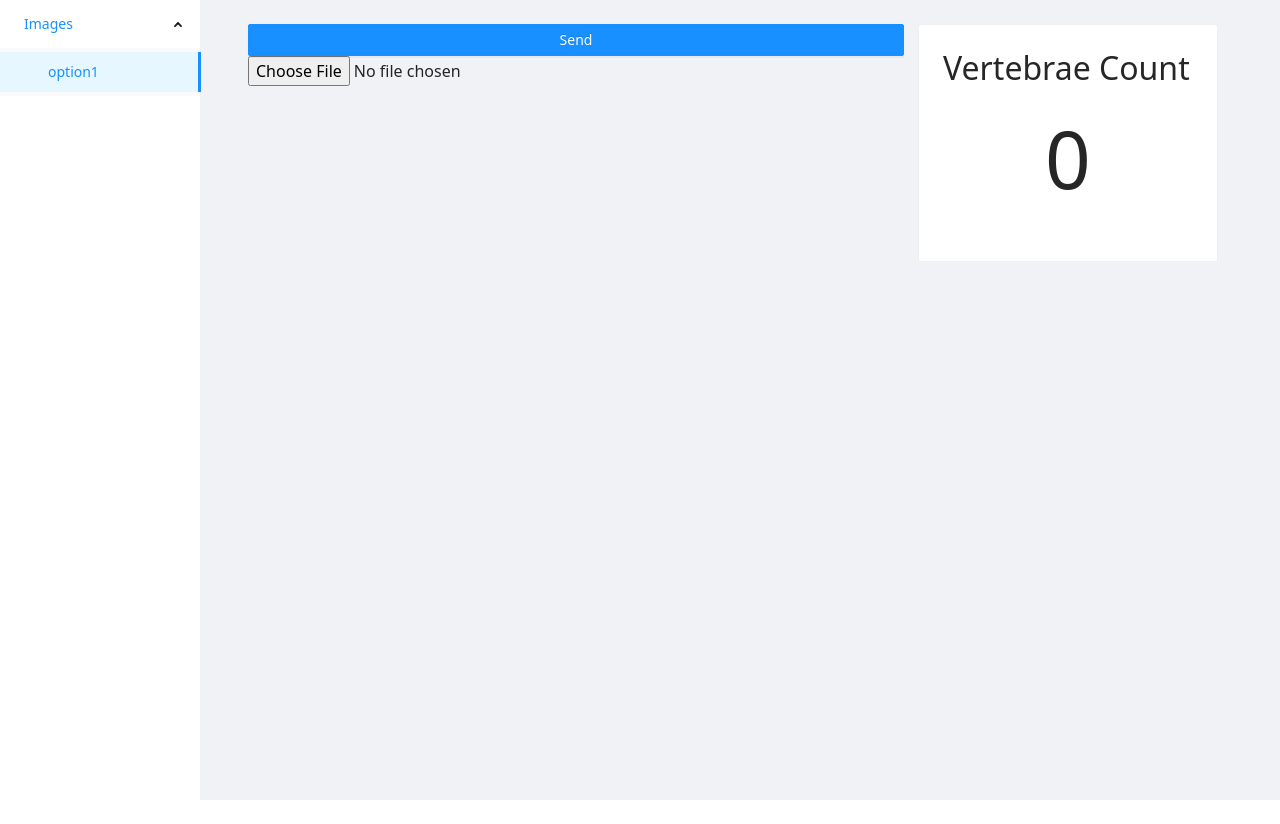
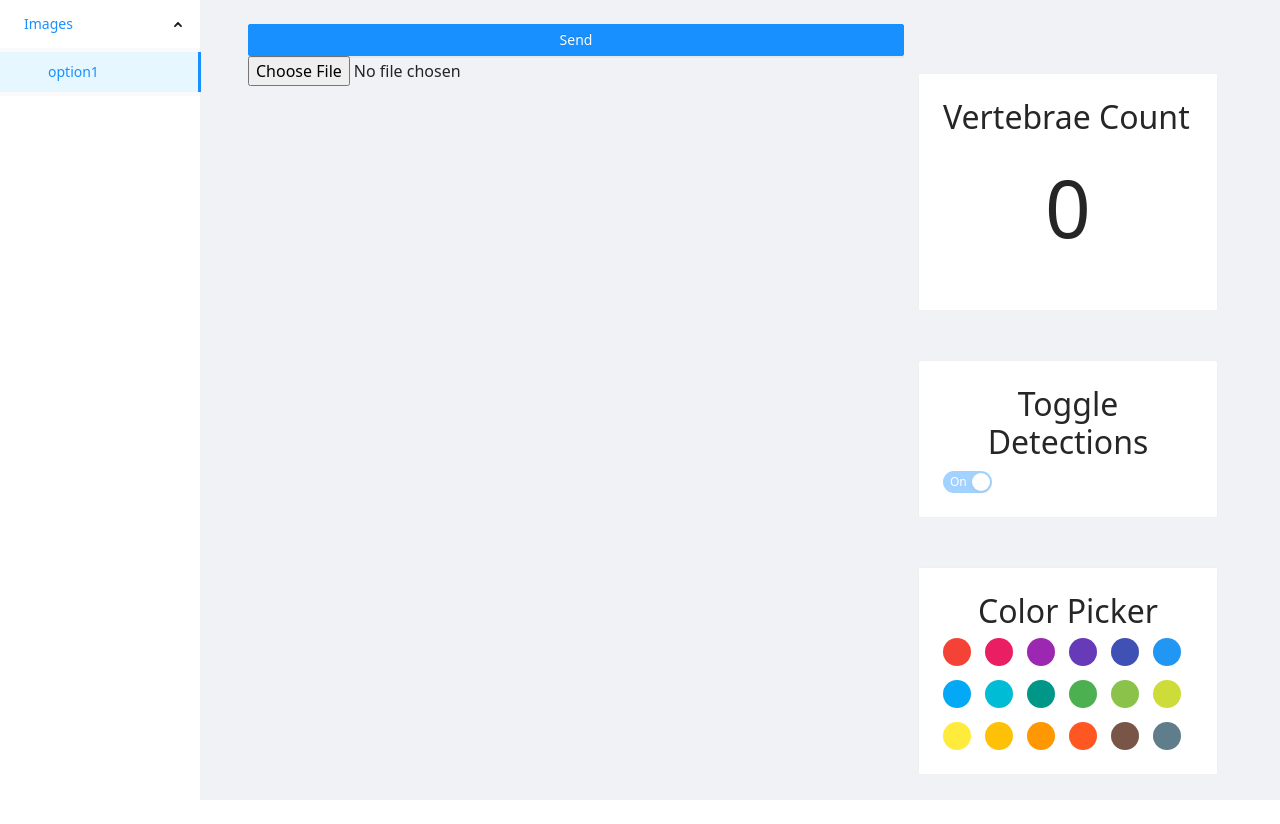
Before and after one commit to sayo-cvml/vertebrae-counter-fe, a React (Create React App) app: page / in a window 1280 px wide. Built offline with nearby package versions, Linux system fonts and the light colour scheme.

Commit message:
add toggle and color picker

```diff
--- a/package.json
+++ b/package.json
@@ -12,6 +12,7 @@
     "react": "^17.0.2",
     "react-bootstrap": "^2.0.0-beta.4",
     "react-bounding-box": "^0.5.21",
+    "react-color": "^2.19.3",
     "react-dom": "^17.0.2",
     "react-scripts": "4.0.3",
     "web-vitals": "^1.0.1"
--- a/src/imageDisplay.js
+++ b/src/imageDisplay.js
@@ -1,28 +1,29 @@
 import { useState, useEffect } from "react";
 import Boundingbox from "react-bounding-box";
 import client from "./Client";
-import { Menu, Layout, Spin, Button, Row, Col, Card } from "antd";
+import { Menu, Layout, Spin, Button, Row, Col, Card, Switch } from "antd";
 import "antd/dist/antd.css";
 import "bootstrap/dist/css/bootstrap.min.css";
-// import { DatePicker, Space } from "antd";
+import { CirclePicker } from "react-color";
+import boxOptions from "./options";
 
-// const { RangePicker } = DatePicker;
 const { SubMenu } = Menu;
-const { Header, Content, Sider } = Layout;
+const { Content, Sider } = Layout;
 
 const ImageDisplay = () => {
   const [image, setImage] = useState(null);
+  const [options, setOptions] = useState(boxOptions);
   const [selected, setSelected] = useState(false);
   const [imageObject, setImageObject] = useState();
   const [boxes, setBoxes] = useState([]);
+  const [display, setDisplay] = useState([]);
   const [loading, setLoading] = useState(false);
+  const [detected, setDetected] = useState(true);
 
   useEffect(() => {
     if (image) {
-      console.log(image);
       setImage(image);
     }
-    console.log("None");
   }, [image]);
 
   const handleSelect = (e) => {
@@ -30,6 +31,25 @@ const ImageDisplay = () => {
     setImageObject(e.target.files[0]);
     setSelected(true);
     setImage(URL.createObjectURL(e.target.files[0]));
+  };
+
+  const handleSwitch = (value) => {
+    if (value) {
+      setDisplay([...boxes]);
+      return;
+    }
+    setDisplay([]);
+  };
+
+  const handlePick = (object) => {
+    const rgb = object.rgb;
+    const colorString = `rgba(${rgb.r},${rgb.g},${rgb.b},${rgb.a})`;
+    const colors = {
+      normal: colorString,
+      selected: colorString,
+      unselected: colorString,
+    };
+    setOptions({ ...options, colors });
   };
 
   const handleSubmit = (event) => {
@@ -41,7 +61,6 @@ const ImageDisplay = () => {
     client
       .post("https://vertebrae-counter-44meqtbvbq-uc.a.run.app/detect/", data)
       .then((response) => {
-        console.log(response);
         if (response.status === 200) {
           const predictions = response.data;
           const detections = predictions.map((item) => {
@@ -52,9 +71,10 @@ const ImageDisplay = () => {
             const h = box[3];
             return [x, y, w, h];
           });
-          console.log(detections);
           setImage(image);
           setBoxes(detections);
+          setDisplay(detections);
+          setDetected(false);
           setLoading(false);
         }
       })
@@ -95,16 +115,24 @@ const ImageDisplay = () => {
                   </Button>
                   <input type="file" onChange={handleSelect} />
                   <Spin spinning={loading} tip="Counting vertebrae...">
-                    {selected && <Boundingbox image={image} boxes={boxes} />}
+                    {selected && (
+                      <Boundingbox
+                        image={image}
+                        boxes={display}
+                        options={options}
+                      />
+                    )}
                   </Spin>
                 </div>
               </Col>
               <Col span={8}>
                 <div
                   style={{
+                    height: "100vh",
                     display: "flex",
-                    justifyContent: "center",
+                    justifyContent: "space-evenly",
                     alignItems: "center",
+                    flexDirection: "column",
                   }}
                 >
                   <Card style={{ width: 300 }}>
@@ -112,6 +140,20 @@ const ImageDisplay = () => {
                     <p style={{ fontSize: "5rem", textAlign: "center" }}>
                       {boxes.length ? boxes.length : 0}
                     </p>
+                  </Card>
+                  <Card style={{ width: 300 }}>
+                    <h2 style={{ textAlign: "center" }}>Toggle Detections</h2>
+                    <Switch
+                      disabled={detected}
+                      checkedChildren="On"
+                      unCheckedChildren="Off"
+                      onChange={handleSwitch}
+                      defaultChecked
+                    />
+                  </Card>
+                  <Card style={{ width: 300 }}>
+                    <h2 style={{ textAlign: "center" }}>Color Picker</h2>
+                    <CirclePicker onChange={handlePick} />
                   </Card>
                 </div>
               </Col>
--- a/src/options.js
+++ b/src/options.js
@@ -1,14 +1,13 @@
 const boxOptions = {
   colors: {
-    normal: "rgba(0, 255, 255, 1)",
-    selected: "rgba(255, 0, 0, 1)",
-    unselected: "rgba(0, 255, 255, 1)",
+    normal: "rgba(255,0,0,1)",
+    selected: "rgba(255,0,0,1)",
+    unselected: "rgba(255,0,0,1)",
   },
   style: {
-    maxWidth: "80%",
+    maxWidth: "80vw",
     maxHeight: "90vh",
   },
 };
 
-
 export default boxOptions;
```
Also changed, not shown: 1 other file (tests, documents, lock files or other folders).
